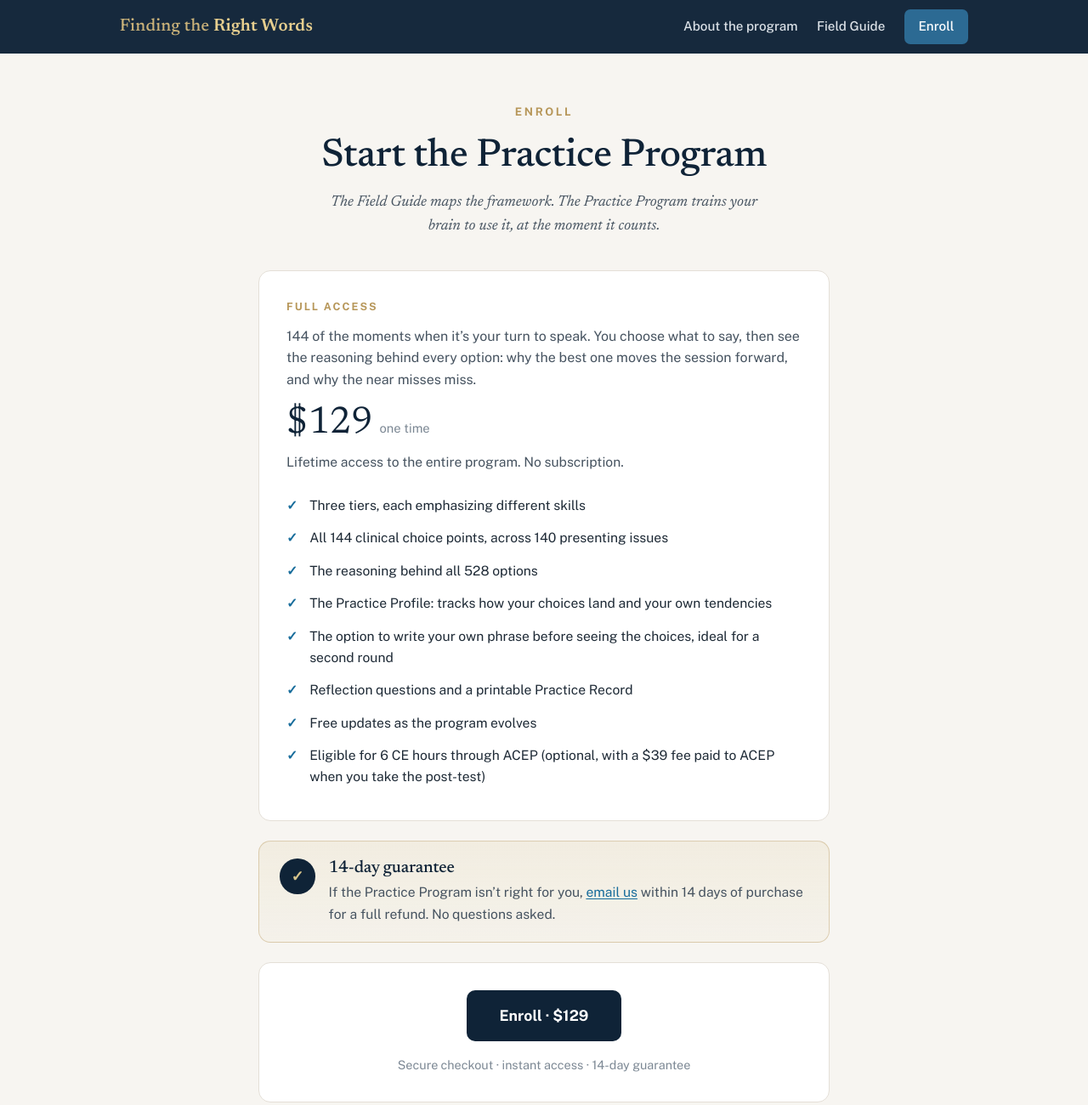
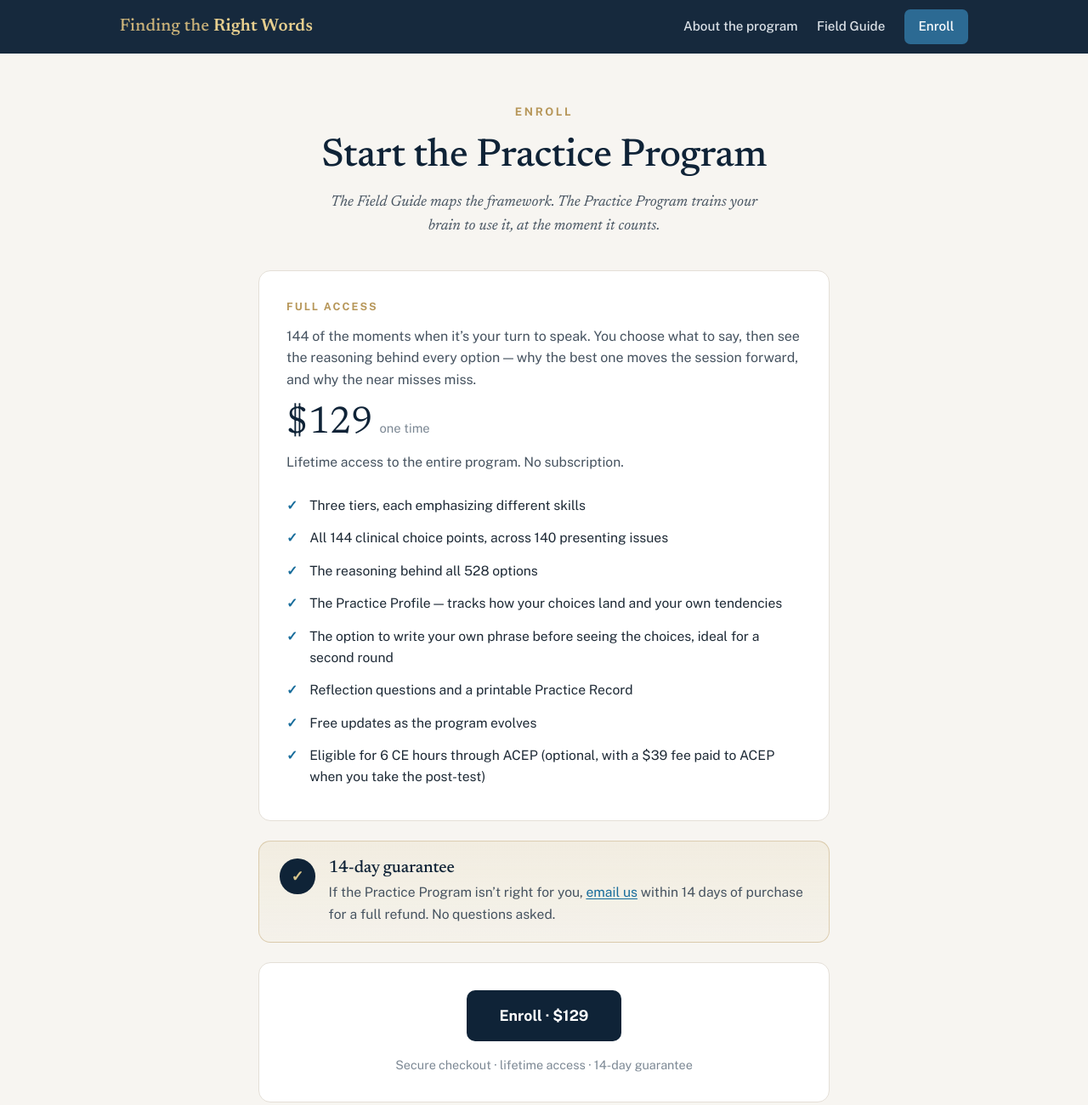
Before and after one commit to c0de-mule/frw-practice-program, an Astro site in the folder site/: page /enroll in a window 1280 px wide. Shown: the top 1300 px of the page at 85% size. Built offline with nearby package versions, Linux system fonts and the light colour scheme; Astro itself is replaced by a stand-in of ours.

Commit message:
Enroll page: restore em dashes, 'instant access' -> 'lifetime access'
- Restore the two em dashes that had become colons (reasoning behind every option; the Practice Profile)
- Change the checkout sub-line 'instant access' to 'lifetime access' so it no longer contradicts Step 1, which correctly routes buyers through their purchase email (our email-based access gate)

Co-Authored-By: Claude Opus 4.8 <noreply@anthropic.com>

```diff
--- a/site/src/pages/enroll.astro
+++ b/site/src/pages/enroll.astro
@@ -13,14 +13,14 @@ import Base from '../layouts/Base.astro';
 
       <div class="card">
         <p class="plan">Full Access</p>
-        <p class="pitch">144 of the moments when it’s your turn to speak. You choose what to say, then see the reasoning behind every option: why the best one moves the session forward, and why the near misses miss.</p>
+        <p class="pitch">144 of the moments when it’s your turn to speak. You choose what to say, then see the reasoning behind every option — why the best one moves the session forward, and why the near misses miss.</p>
         <p class="amt">$<span>129</span> <small>one time</small></p>
         <p class="terms">Lifetime access to the entire program. No subscription.</p>
         <ul>
           <li>Three tiers, each emphasizing different skills</li>
           <li>All 144 clinical choice points, across 140 presenting issues</li>
           <li>The reasoning behind all 528 options</li>
-          <li>The Practice Profile: tracks how your choices land and your own tendencies</li>
+          <li>The Practice Profile — tracks how your choices land and your own tendencies</li>
           <li>The option to write your own phrase before seeing the choices, ideal for a second round</li>
           <li>Reflection questions and a printable Practice Record</li>
           <li>Free updates as the program evolves</li>
@@ -39,7 +39,7 @@ import Base from '../layouts/Base.astro';
       <!-- Checkout → Ashley's GHL order form (hi.edenmethod.com/tapping-order). Access granted via Zapier→Supabase; see CHECKOUT-WIRING.md -->
       <div class="checkout" id="checkout">
         <a class="co-btn" href="https://hi.edenmethod.com/tapping-order">Enroll &middot; $129</a>
-        <p class="co-sub">Secure checkout &middot; instant access &middot; 14-day guarantee</p>
+        <p class="co-sub">Secure checkout &middot; lifetime access &middot; 14-day guarantee</p>
       </div>
 
       <div class="next">
```
